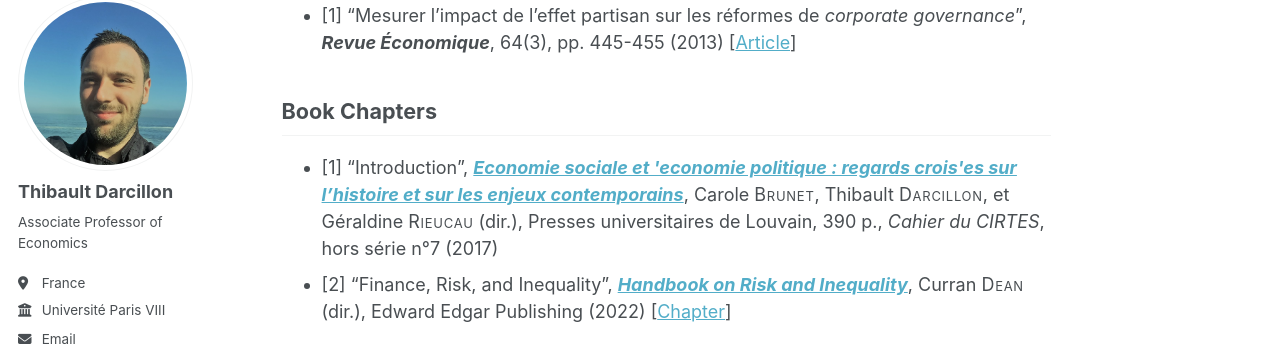
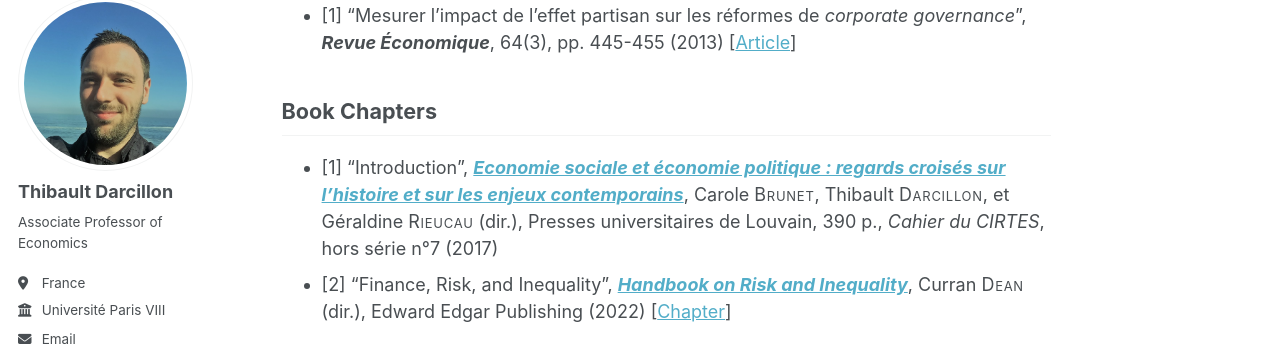
Before and after one commit to thibaultdarcillon/thibaultdarcillon.github.io, a Jekyll site: the page built from _pages/research.md, in a window 1280 px wide and 900 px high, scrolled down 1328 px. Shown: the part 103-453 px from the top of the window. Built offline with Jekyll 4.4.1, drawn with Linux system fonts in a browser that asks for light colours; some web fonts are replaced; a script bundle is joined from its source files by our own code; library files that are not in the unit come from our copies.

Commit message:
Update Research page

```diff
--- a/_pages/research.md
+++ b/_pages/research.md
@@ -25,7 +25,7 @@
 
 ## Book Chapters
 
-- [1] "Introduction", [***Economie sociale et \'economie politique : regards crois\'es sur l'histoire et sur les enjeux contemporains***](https://pul.uclouvain.be/book/?gcoi=29303100481340), Carole <span class="smallcaps">Brunet</span>, Thibault <span class="smallcaps">Darcillon</span>, et Géraldine <span class="smallcaps">Rieucau</span> (dir.), Presses universitaires de Louvain, 390 p., *Cahier du CIRTES*, hors série n°7 (2017)
+- [1] "Introduction", [***Economie sociale et économie politique : regards croisés sur l'histoire et sur les enjeux contemporains***](https://pul.uclouvain.be/book/?gcoi=29303100481340), Carole <span class="smallcaps">Brunet</span>, Thibault <span class="smallcaps">Darcillon</span>, et Géraldine <span class="smallcaps">Rieucau</span> (dir.), Presses universitaires de Louvain, 390 p., *Cahier du CIRTES*, hors série n°7 (2017)
 - [2] "Finance, Risk, and Inequality",  [***Handbook on Risk and Inequality***](https://www.e-elgar.com/shop/gbp/handbook-on-risk-and-inequality-9781788972253.html), Curran <span class="smallcaps">Dean</span> (dir.), Edward Edgar Publishing (2022) [[Chapter](https://www.dropbox.com/scl/fi/nlf1wwnto62xoaufvx70a/2022_Handbook-on-Risk-and-Inequality-Chapter-2_-Finance-risk-and-inequality.pdf?rlkey=pg1fmbxgo0ru6et838s6i1jdt&st=9cj20gwp&dl=0)]
 
 ## Book Reviews
```
